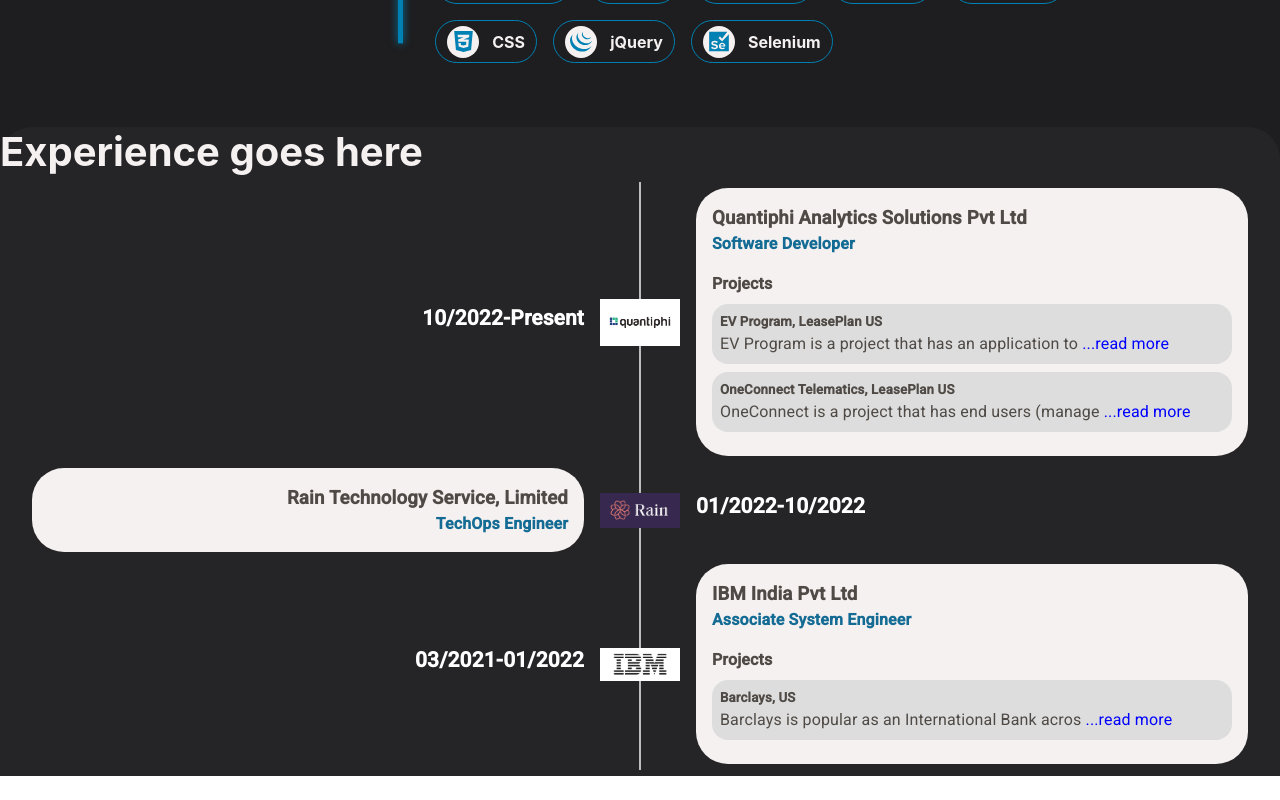
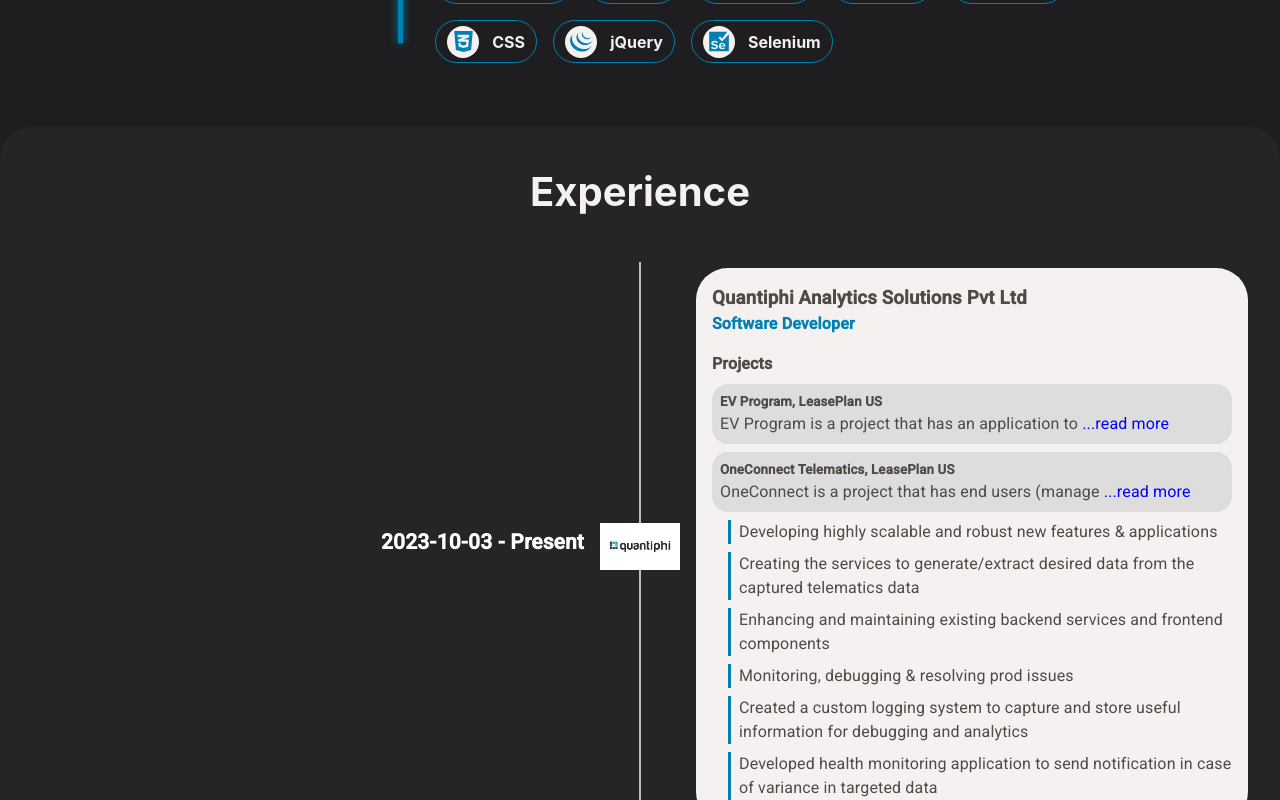
Before and after one commit to baderaharsh/my-portfolio, a React (Create React App) app: page / in a window 1280 px wide. Shown: the part 1140-1940 px from the top of the page. Before the commit the page ends 1916 px from the top, so only its background shows below. Built offline with nearby package versions, Linux system fonts and the light colour scheme.

Commit message:
Finish experience alignments and refactoring for dates

```diff
--- a/src/application/experience/Experience.module.css
+++ b/src/application/experience/Experience.module.css
@@ -1,15 +1,23 @@
 .experience {
     margin: 0px;
     background-color: #1e1d1f;
-
 }
 
-.experienceCard {
+.experienceInnerDiv {
     background-color: #252427;
     border-top-right-radius: 2rem;
     border-top-left-radius: 2rem;
+    padding-bottom: 5rem;
+    text-align: center;
 }
 
-h1 {
+.timeline {
+    width: 100%;
+    display: flex;
+    justify-content: center;
+}
+
+.experienceInnerDiv h1 {
     margin: 0px;
+    padding: 2.5rem 0px;
 }
--- a/src/application/experience/Experience.tsx
+++ b/src/application/experience/Experience.tsx
@@ -6,12 +6,16 @@ import { Timeline } from "@mui/lab";
 
 export default function Experience() {
 
+    json.organizations.sort((org1, org2) => Date.parse(org2.from) - Date.parse(org1.from));
+
     return <div className={classes.experience}>
-        <div className={classes.experienceCard}>
-            <h1>Experience goes here</h1>
-            <Timeline position="alternate">
-                {json.organizations.map(org => <ExperienceItem exp={org} />)}
-            </Timeline>
+        <div className={classes.experienceInnerDiv}>
+            <h1>Experience</h1>
+            <div className={classes.timeline}>
+                <Timeline position="alternate" sx={{ maxWidth: "1480px" }}>
+                    {json.organizations.map(org => <ExperienceItem key={org.id} exp={org} />)}
+                </Timeline>
+            </div>
         </div>
     </div>
 }
--- a/src/application/experience/timeline/ExperienceContent.module.css
+++ b/src/application/experience/timeline/ExperienceContent.module.css
@@ -1,8 +1,11 @@
 .experienceCard {
+
+    text-align: left;
     background-color: #F6F1F1;
     border-radius: 2rem;
     padding: 1rem 1rem;
     color: #4F4A45;
+    max-width: 636px;
 }
 
 h4, h3 {
@@ -10,7 +13,7 @@ h4, h3 {
 }
 
 .designation {
-    color: #146C94;
+    color: #0081B4;
 }
 
 .experienceCard h5 {
@@ -20,3 +23,14 @@ h4, h3 {
 .projects {
     margin-top: 1rem;
 }
+
+.responsibilities {
+    padding-left: 1rem;
+}
+
+.responsibility {
+    padding-left: 0.5rem;
+    list-style-type: none;
+    border-left: 3px solid #0081B4;
+    margin: 0.5rem 0px;
+}
--- a/src/application/experience/timeline/ExperienceContent.tsx
+++ b/src/application/experience/timeline/ExperienceContent.tsx
@@ -11,7 +11,7 @@ export default function ExperienceContent(props: Props) {
 
     let org = props.org;
 
-    return <div className={classes.experienceCard}>
+    return <div id={`${org.id}`} className={classes.experienceCard}>
         <h3>{org.name}</h3>
         <h4 className={classes.designation}>{org.designation}</h4>
         {org.projects != null && org.projects.length > 0 ?
@@ -20,5 +20,8 @@ export default function ExperienceContent(props: Props) {
             {org.projects.map(project => <Project key={project.projectName} name={project.projectName} client={project.client} overview={project.overview} />)}
         </Fragment>
         : null}
+        <ul className={classes.responsibilities}>
+            {org.responsibilities?.map(resposibility => <li key={resposibility} className={classes.responsibility}>{resposibility}</li>)}
+        </ul>
     </div>
 }
--- a/src/application/experience/timeline/ExperienceItem.tsx
+++ b/src/application/experience/timeline/ExperienceItem.tsx
@@ -9,12 +9,12 @@ interface Props {
 
 export default function ExperienceItem(props: Props) {
     let to = props.exp.to != null ? props.exp.to : "Present";
-    return <TimelineItem id={`${props.exp.id}`}>
+    return <TimelineItem>
                 <TimelineOppositeContent
                 sx={{m: 'auto 0'}}
                 align="right"
                 variant="body2"
-                color="white"> <h2>{props.exp.from}-{to}</h2>
+                color="white"> <h2>{props.exp.from} - {to}</h2>
                 </TimelineOppositeContent>
                 <TimelineSeparator>
                     <TimelineConnector />
--- a/src/constants/fullTimeExperience.json
+++ b/src/constants/fullTimeExperience.json
@@ -3,7 +3,7 @@
         {
             "id": "quantiphi",
             "name": "Quantiphi Analytics Solutions Pvt Ltd",
-            "from": "10/2022",
+            "from": "2023-10-03",
             "isPresent": true,
             "logoUrl": "/organizations/quantiphi.png",
             "designation": "Software Developer",
@@ -29,8 +29,8 @@
         {
             "id": "rain",
             "name": "Rain Technology Service, Limited",
-            "from": "01/2022",
-            "to": "10/2022",
+            "from": "2022-01-17",
+            "to": "2022-09-30",
             "isPresent": false,
             "logoUrl": "/organizations/rain.png",
             "designation": "TechOps Engineer",
@@ -45,8 +45,8 @@
         {
             "id": "ibm",
             "name": "IBM India Pvt Ltd",
-            "from": "03/2021",
-            "to": "01/2022",
+            "from": "2021-03-15",
+            "to": "2022-01-13",
             "isPresent": false,
             "logoUrl": "/organizations/ibm.png",
             "designation": "Associate System Engineer",
```
